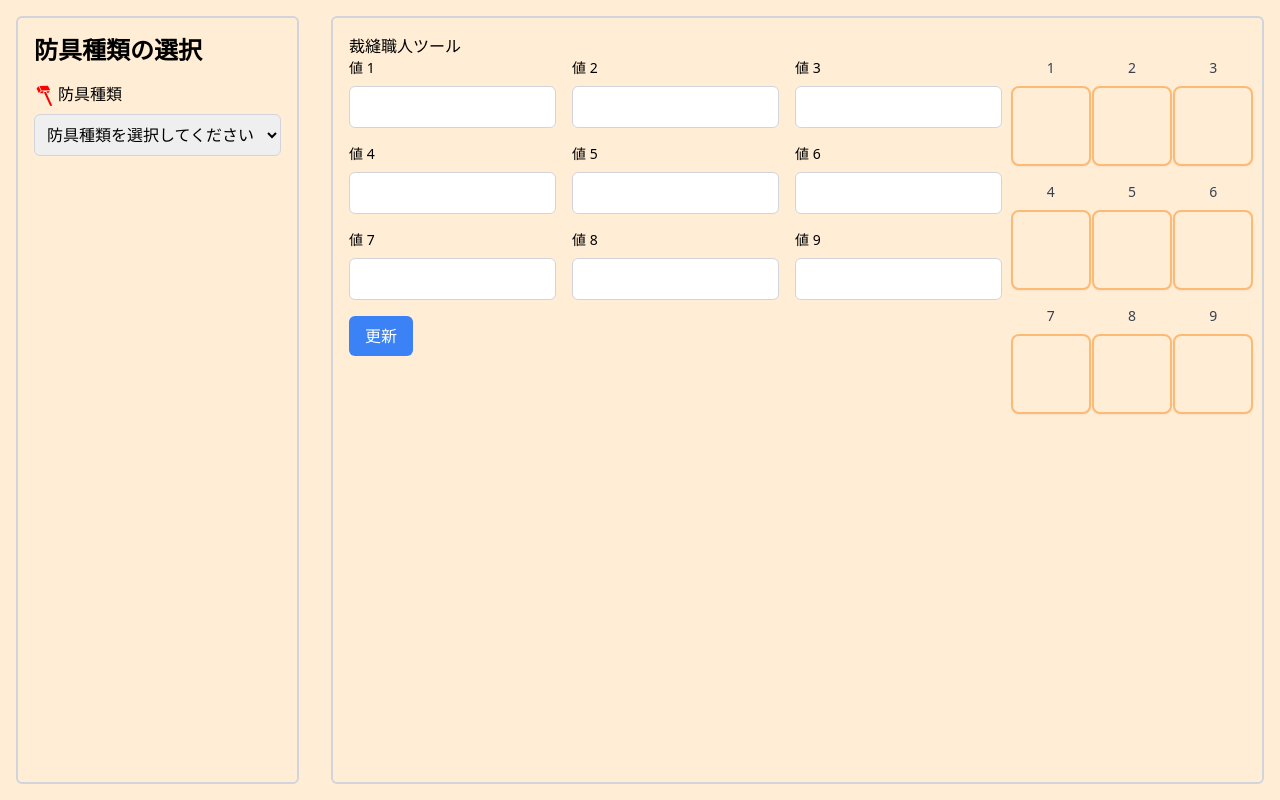
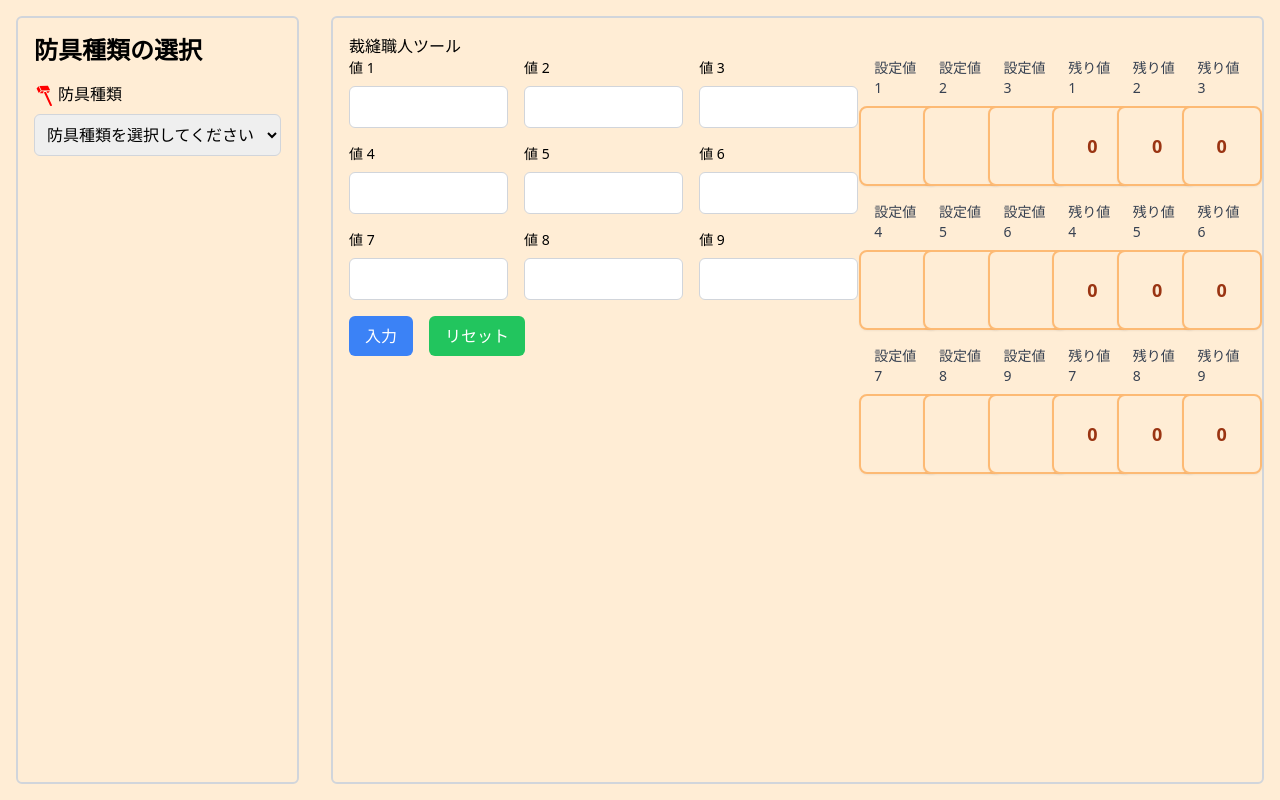
Before and after one commit to HarutoYamane/DQX--------, a React (Vite) app in the folder sewingTool-app/: page / in a window 1280 px wide. Built offline with nearby package versions, Linux system fonts and the light colour scheme.

Commit message:
リセットボタン追加・入力処理を追加・設定値にuseMemoを付与して不要な計算を防止

```diff
--- a/sewingTool-app/src/components/MainTool.tsx
+++ b/sewingTool-app/src/components/MainTool.tsx
@@ -1,17 +1,39 @@
 import { useMainToolsContext } from "../hooks/useContext";
 import ValueDisplay from "./ValueDisplay";
 import ArmorInfoList from "./ArmorInfoList";
+import { useMemo } from "react";
 
 export default function MainTool() {
-  const { armorName, values, setValues } = useMainToolsContext();
+  const {
+    armorName,
+    armorType,
+    values,
+    setValues,
+    nowValues,
+    setNowValues,
+    settingValues,
+    setSettingValues,
+  } = useMainToolsContext();
 
   const handleSubmit = (e: React.FormEvent<HTMLFormElement>) => {
     e.preventDefault();
+    if (armorType == "") {
+      return alert("防具種類を選択してください");
+    }
+    if (armorName == "") {
+      return alert("防具名を選択してください");
+    }
 
-    // データを送信する処理（ここにAPI呼び出しなどを追加）
-    console.log("送信データ:", values);
+    // 残り値から入力値を引く
+    const newNowValues = [...nowValues];
+    values.forEach((value, index) => {
+      if (value !== null) {
+        newNowValues[index] = newNowValues[index] - value;
+      }
+    });
+    setNowValues(newNowValues);
 
-    // 値を空にする
+    // 入力値を空にする
     setValues([null, null, null, null, null, null, null, null, null]);
   };
 
@@ -22,14 +44,17 @@ export default function MainTool() {
     setValues(newValues);
   };
 
-  // 防具名ごとに設定値を更新する為の関数
-  const ValueSetting = (): (number | null)[] => {
-    const obj = ArmorInfoList.find((item) => item.name === armorName);
+  // 防具名ごとに設定値を更新する（防具名と防具種類が変わったら再計算）
+  const ValueSetting = useMemo((): (number | null)[] => {
+    const obj = ArmorInfoList.find(
+      (item) => item.name === armorName && item.Typeid === armorType
+    );
     if (obj) {
-      return obj.SettingValues;
+      setSettingValues(obj.SettingValues as number[]);
+      return settingValues;
     }
     return [null, null, null, null, null, null, null, null, null];
-  };
+  }, [armorName, armorType, settingValues, setSettingValues]);
 
   return (
     <div>
@@ -52,17 +77,53 @@ export default function MainTool() {
               </div>
             ))}
           </div>
-          <button
-            type="submit"
-            className="mt-4 bg-blue-500 text-white px-4 py-2 rounded-md hover:bg-blue-600"
-          >
-            更新
-          </button>
+          <div className="flex flex-row gap-4">
+            <button
+              type="submit"
+              className="mt-4 bg-blue-500 text-white px-4 py-2 rounded-md hover:bg-blue-600"
+            >
+              入力
+            </button>
+            <button
+              type="button"
+              className="mt-4 bg-green-500 text-white px-4 py-2 rounded-md hover:bg-green-600"
+              onClick={() => {
+                setNowValues(settingValues);
+                setValues([
+                  null,
+                  null,
+                  null,
+                  null,
+                  null,
+                  null,
+                  null,
+                  null,
+                  null,
+                ]);
+              }}
+            >
+              リセット
+            </button>
+          </div>
         </form>
 
         <div className="grid grid-cols-3 gap-4">
-          {ValueSetting().map((value, index) => (
-            <ValueDisplay key={index} value={value} label={`${index + 1}`} />
+          {ValueSetting.map((value, index) => (
+            <ValueDisplay
+              key={index}
+              value={value}
+              label={`設定値${index + 1}`}
+            />
+          ))}
+        </div>
+
+        <div className="grid grid-cols-3 gap-4">
+          {nowValues.map((value, index) => (
+            <ValueDisplay
+              key={index}
+              value={value}
+              label={`残り値${index + 1}`}
+            />
           ))}
         </div>
       </div>
```
